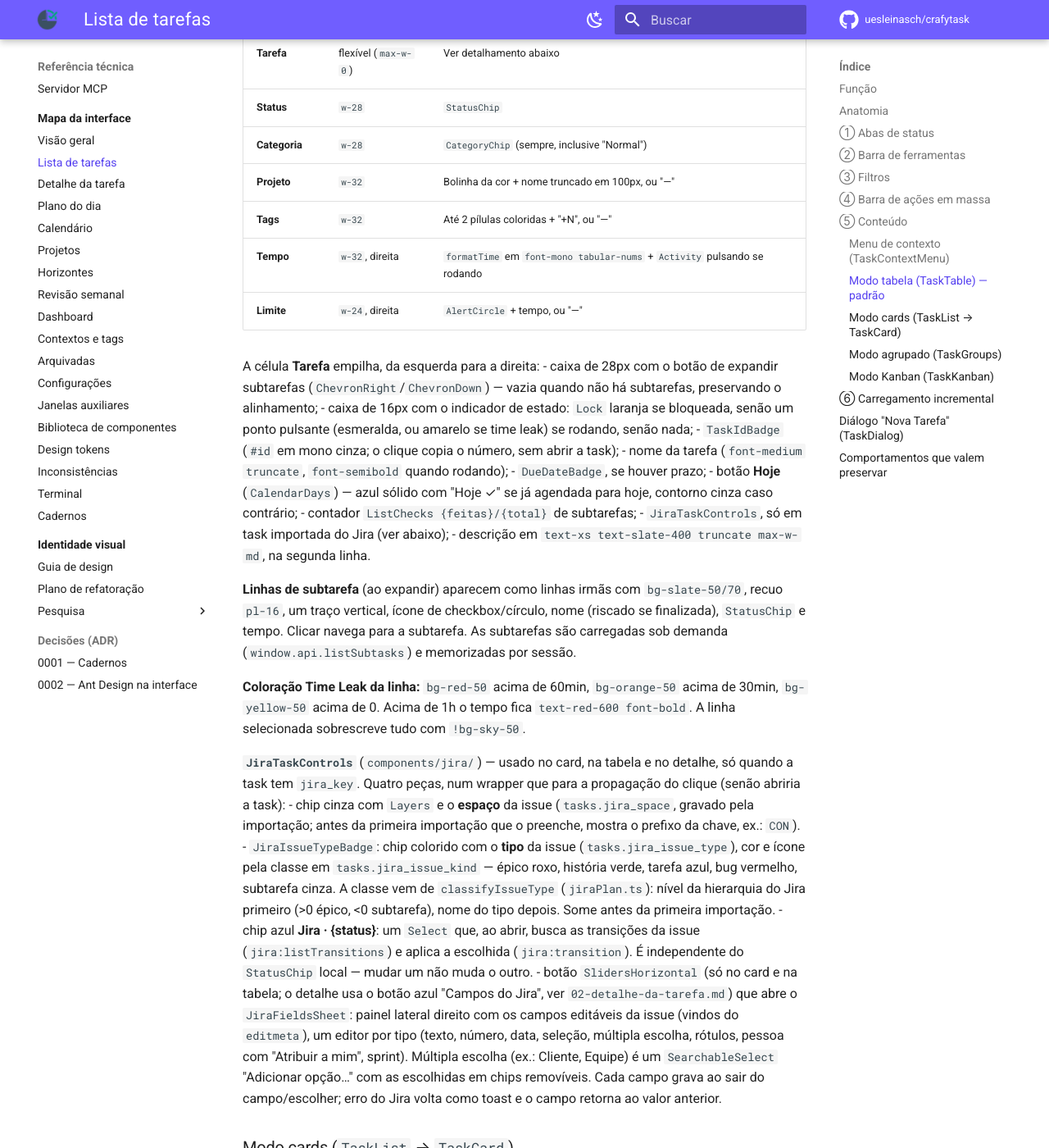
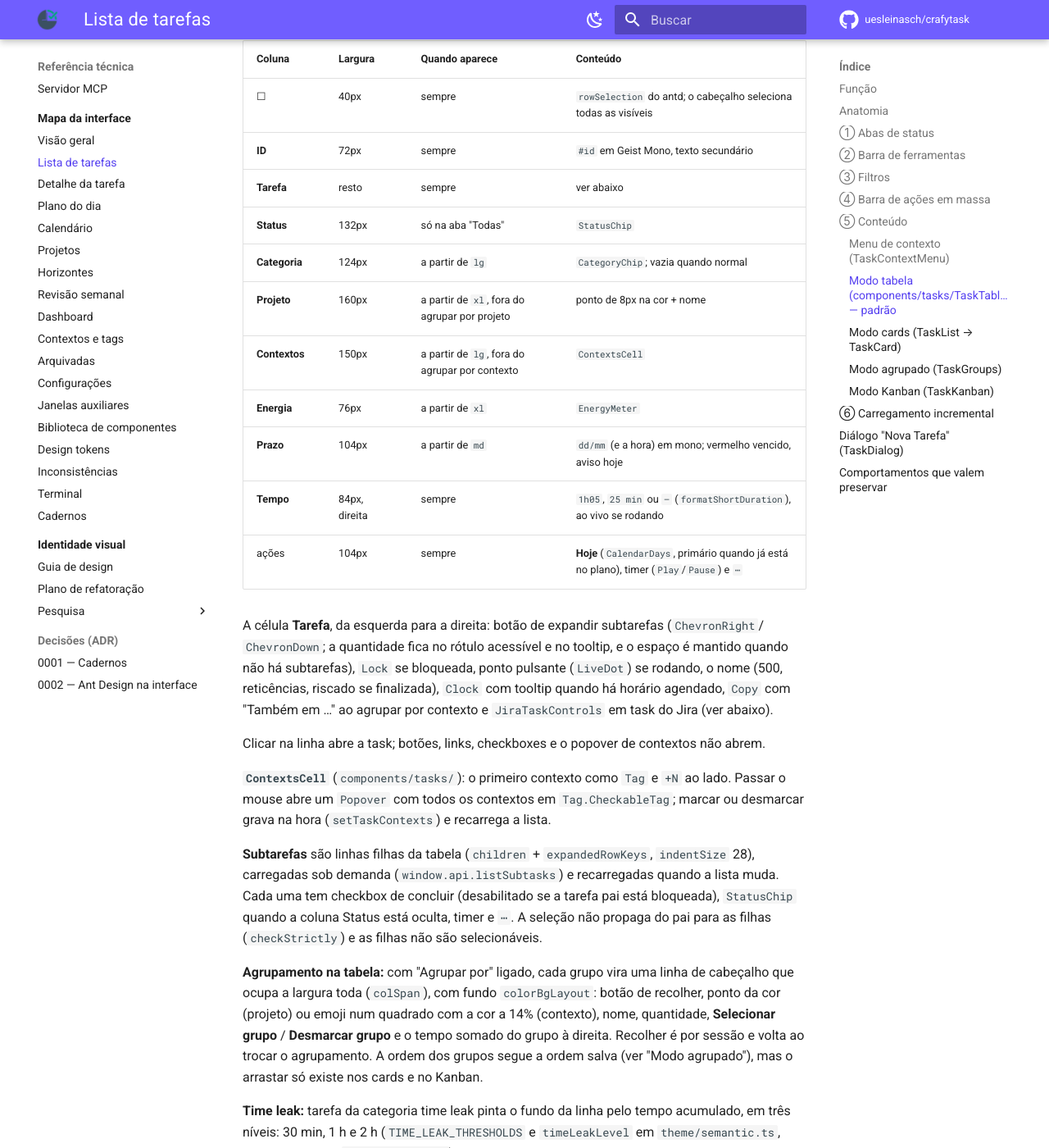
Before and after one commit to uesleinasch/crafytask, an MkDocs documentation site: the page built from docs/ui/01-lista-de-tarefas.md, in a window 1280 px wide and 1400 px high, scrolled down 4581 px. Shown: the whole window at 82% size. Built offline with MkDocs 1.6.1 and Material for MkDocs 9.7.7, drawn with Linux system fonts in a browser that asks for light colours; some web fonts are replaced; comment, search, counter and statistics services are not loaded; some of the changed text lies outside the part shown.

Commit message:
docs(ui): tabela de tarefas em antd e página rolando inteira

````diff
--- a/docs/ui/01-lista-de-tarefas.md
+++ b/docs/ui/01-lista-de-tarefas.md
@@ -135,59 +135,72 @@ A ordem de decisão do que renderizar é:
 1. Carregando → "Carregando…"
 2. Zero tarefas → estado vazio (ícone `ListTodo` num círculo cinza + frase que muda conforme a aba)
 3. Aba Executando **e** Kanban ligado → `TaskKanban`
-4. Agrupamento ligado → `TaskGroups`
+4. Agrupamento ligado em cards → `TaskGroups`
 5. Modo cards → `TaskList`
-6. Caso contrário → `TaskTable`
+6. Caso contrário → `TaskTable` (com ou sem agrupamento)
+
+A página inteira rola num só contêiner (`h-full overflow-y-auto`, dentro do `PageContainer`):
+abas, barra de ferramentas e conteúdo sobem juntos, como no protótipo. Só a barra de ações em massa
+fica presa no topo, e só com seleção.
 
 ### Menu de contexto (`TaskContextMenu`)
 
-Clicar com o botão direito num card (cards, grupos, Kanban) ou numa linha da tabela abre um menu:
-**Abrir** · **Iniciar timer** / **Parar timer** (iniciar fica desabilitado em tarefa bloqueada) ·
-**Planejar para hoje** / **Tirar do plano de hoje** · **Marcar como ▸** (os 6 status, com o atual
-marcado; Executando desabilitado em tarefa bloqueada) · **Arquivar** · **Excluir** (vermelho, abre o
-`DeleteConfirmDialog`). Cada ação mostra um toast e recarrega a lista pelo
-`TaskMenuChangedContext` (`components/taskMenuContext.ts`), que a `TaskListPage` fornece. As
-linhas de subtarefa da tabela não têm menu. O menu usa `modal={false}` para o diálogo de exclusão
-abrir sem deixar o `body` travado.
+`Dropdown` do antd. Abre com o botão direito num card (cards, grupos, Kanban) ou numa linha da
+tabela, e com o clique no botão `⋯` da linha (`trigger={['click']}`): **Abrir** · **Iniciar timer** /
+**Parar timer** (iniciar fica desabilitado em tarefa bloqueada) · **Planejar para hoje** / **Tirar
+do plano de hoje** · **Marcar como ▸** (os 6 status, o atual com `✓`; Executando desabilitado em
+tarefa bloqueada) · **Arquivar** · **Excluir** (vermelho, abre o `DeleteConfirmDialog`). Cada ação
+mostra um toast e recarrega a lista pelo `TaskMenuChangedContext` (`components/taskMenuContext.ts`),
+que a `TaskListPage` fornece. Linhas de subtarefa também têm o menu. Categoria, projeto, contextos,
+copiar `#id` e a ação sobre a seleção entram na F2-f.
 
-### Modo tabela (`TaskTable`) — padrão
+### Modo tabela (`components/tasks/TaskTable.tsx`) — padrão
 
-Tabela dentro de `bg-white border rounded-sm overflow-hidden`. Cabeçalho `bg-slate-50` com rótulos
-em `text-xs font-semibold uppercase tracking-wider`.
+`Table` do antd (`tableLayout="fixed"`, sem paginação, `size` `small` e `middle` a partir de `xxl`).
+Toda linha tem uma linha de texto só: nada de descrição, barra ou contador embaixo do nome.
 
-| Coluna | Largura | Conteúdo |
-| --- | --- | --- |
-| ☐ | `w-12` | Checkbox "selecionar todas visíveis", com estado indeterminado quando a seleção é parcial |
-| **Tarefa** | flexível (`max-w-0`) | Ver detalhamento abaixo |
-| **Status** | `w-28` | `StatusChip` |
-| **Categoria** | `w-28` | `CategoryChip` (sempre, inclusive "Normal") |
-| **Projeto** | `w-32` | Bolinha da cor + nome truncado em 100px, ou "—" |
-| **Tags** | `w-32` | Até 2 pílulas coloridas + "+N", ou "—" |
-| **Tempo** | `w-32`, direita | `formatTime` em `font-mono tabular-nums` + `Activity` pulsando se rodando |
-| **Limite** | `w-24`, direita | `AlertCircle` + tempo, ou "—" |
+| Coluna | Largura | Quando aparece | Conteúdo |
+| --- | --- | --- | --- |
+| ☐ | 40px | sempre | `rowSelection` do antd; o cabeçalho seleciona todas as visíveis |
+| **ID** | 72px | sempre | `#id` em Geist Mono, texto secundário |
+| **Tarefa** | resto | sempre | ver abaixo |
+| **Status** | 132px | só na aba "Todas" | `StatusChip` |
+| **Categoria** | 124px | a partir de `lg` | `CategoryChip`; vazia quando normal |
+| **Projeto** | 160px | a partir de `xl`, fora do agrupar por projeto | ponto de 8px na cor + nome |
+| **Contextos** | 150px | a partir de `lg`, fora do agrupar por contexto | `ContextsCell` |
+| **Energia** | 76px | a partir de `xl` | `EnergyMeter` |
+| **Prazo** | 104px | a partir de `md` | `dd/mm` (e a hora) em mono; vermelho vencido, aviso hoje |
+| **Tempo** | 84px, direita | sempre | `1h05`, `25 min` ou `—` (`formatShortDuration`), ao vivo se rodando |
+| ações | 104px | sempre | **Hoje** (`CalendarDays`, primário quando já está no plano), timer (`Play`/`Pause`) e `⋯` |
 
-A célula **Tarefa** empilha, da esquerda para a direita:
-- caixa de 28px com o botão de expandir subtarefas (`ChevronRight`/`ChevronDown`) — vazia quando não
-  há subtarefas, preservando o alinhamento;
-- caixa de 16px com o indicador de estado: `Lock` laranja se bloqueada, senão um ponto pulsante
-  (esmeralda, ou amarelo se time leak) se rodando, senão nada;
-- `TaskIdBadge` (`#id` em mono cinza; o clique copia o número, sem abrir a task);
-- nome da tarefa (`font-medium truncate`, `font-semibold` quando rodando);
-- `DueDateBadge`, se houver prazo;
-- botão **Hoje** (`CalendarDays`) — azul sólido com "Hoje ✓" se já agendada para hoje, contorno cinza
-  caso contrário;
-- contador `ListChecks {feitas}/{total}` de subtarefas;
-- `JiraTaskControls`, só em task importada do Jira (ver abaixo);
-- descrição em `text-xs text-slate-400 truncate max-w-md`, na segunda linha.
+A célula **Tarefa**, da esquerda para a direita: botão de expandir subtarefas (`ChevronRight`/
+`ChevronDown`; a quantidade fica no rótulo acessível e no tooltip, e o espaço é mantido quando não
+há subtarefas), `Lock` se bloqueada, ponto pulsante (`LiveDot`) se rodando, o nome (500, reticências,
+riscado se finalizada), `Clock` com tooltip quando há horário agendado, `Copy` com "Também em …" ao
+agrupar por contexto e `JiraTaskControls` em task do Jira (ver abaixo).
 
-**Linhas de subtarefa** (ao expandir) aparecem como linhas irmãs com `bg-slate-50/70`, recuo
-`pl-16`, um traço vertical, ícone de checkbox/círculo, nome (riscado se finalizada), `StatusChip` e
-tempo. Clicar navega para a subtarefa. As subtarefas são carregadas sob demanda
-(`window.api.listSubtasks`) e memorizadas por sessão.
+Clicar na linha abre a task; botões, links, checkboxes e o popover de contextos não abrem.
 
-**Coloração Time Leak da linha:** `bg-red-50` acima de 60min, `bg-orange-50` acima de 30min,
-`bg-yellow-50` acima de 0. Acima de 1h o tempo fica `text-red-600 font-bold`. A linha selecionada
-sobrescreve tudo com `!bg-sky-50`.
+**`ContextsCell`** (`components/tasks/`): o primeiro contexto como `Tag` e `+N` ao lado. Passar o mouse
+abre um `Popover` com todos os contextos em `Tag.CheckableTag`; marcar ou desmarcar grava na hora
+(`setTaskContexts`) e recarrega a lista.
+
+**Subtarefas** são linhas filhas da tabela (`children` + `expandedRowKeys`, `indentSize` 28), carregadas
+sob demanda (`window.api.listSubtasks`) e recarregadas quando a lista muda. Cada uma tem checkbox de
+concluir (desabilitado se a tarefa pai está bloqueada), `StatusChip` quando a coluna Status está
+oculta, timer e `⋯`. A seleção não propaga do pai para as filhas (`checkStrictly`) e as filhas não
+são selecionáveis.
+
+**Agrupamento na tabela:** com "Agrupar por" ligado, cada grupo vira uma linha de cabeçalho que ocupa
+a largura toda (`colSpan`), com fundo `colorBgLayout`: botão de recolher, ponto da cor (projeto) ou
+emoji num quadrado com a cor a 14% (contexto), nome, quantidade, **Selecionar grupo** / **Desmarcar
+grupo** e o tempo somado do grupo à direita. Recolher é por sessão e volta ao trocar o agrupamento.
+A ordem dos grupos segue a ordem salva (ver "Modo agrupado"), mas o arrastar só existe nos cards e
+no Kanban.
+
+**Time leak:** tarefa da categoria time leak pinta o fundo da linha pelo tempo acumulado, em três
+níveis: 30 min, 1 h e 2 h (`TIME_LEAK_THRESHOLDS` e `timeLeakLevel` em `theme/semantic.ts`, com as
+cores de `TIME_LEAK_SCALE`). Hover e seleção do antd passam por cima da cor.
 
 **`JiraTaskControls`** (`components/jira/`) — usado no card, na tabela e no detalhe, só quando a
 task tem `jira_key`. Quatro peças, num wrapper que para a propagação do clique (senão abriria a task):
@@ -234,8 +247,8 @@ Hover do card: `hover:border-slate-300 hover:-translate-y-0.5`.
 
 ### Modo agrupado (`TaskGroups`)
 
-Envolve cards ou tabela — respeita o alternador de visualização. Cada grupo é um cartão com
-cabeçalho clicável que recolhe/expande:
+Só na visão de cards (na tabela, os grupos são linhas de cabeçalho; ver "Modo tabela"). Cada grupo
+é um cartão com cabeçalho clicável que recolhe/expande:
 
 ```
 [⠿] [▾] [● cor | 🏠 emoji] Nome do grupo   (N)
````
Also changed, not shown: docs/ui/13-biblioteca-de-componentes.md (+3 -3 lines), docs/ui/14-design-tokens.md (+3 -0 lines).
